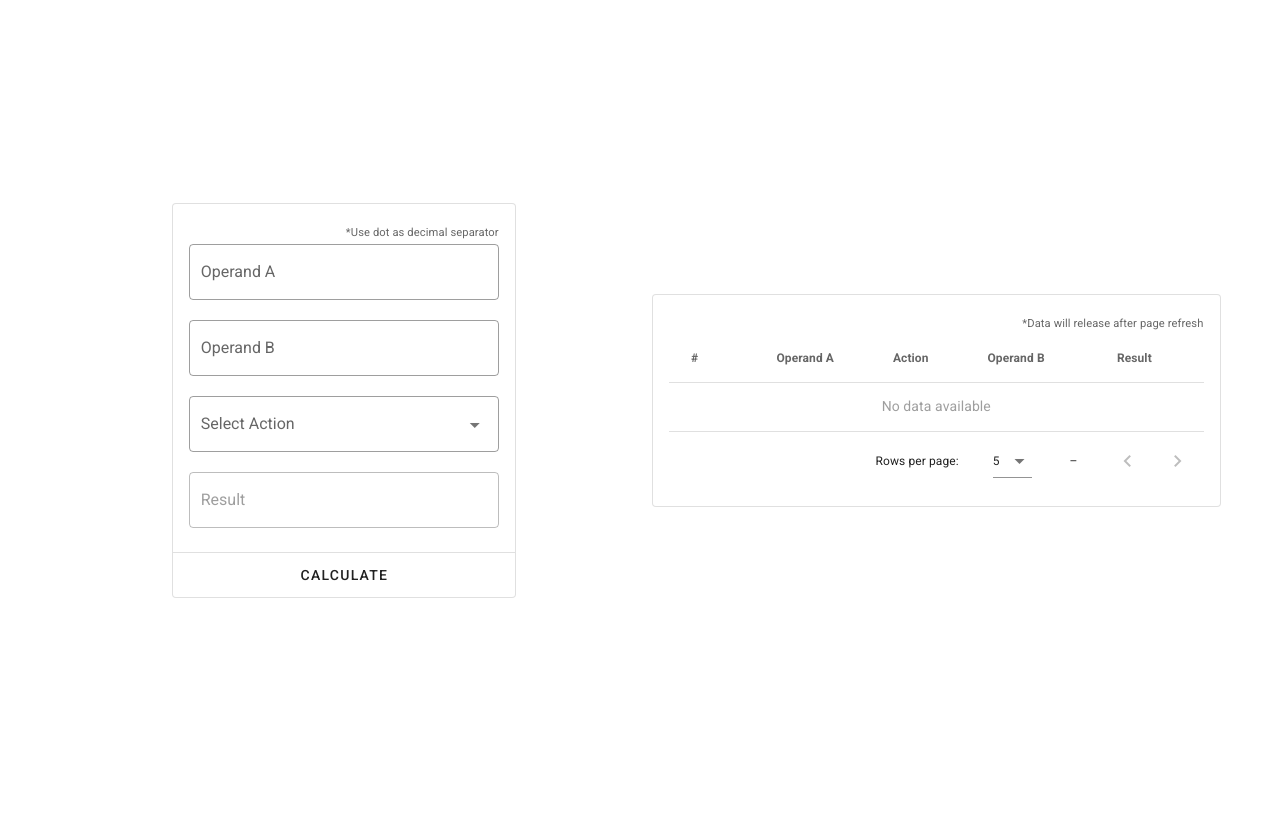
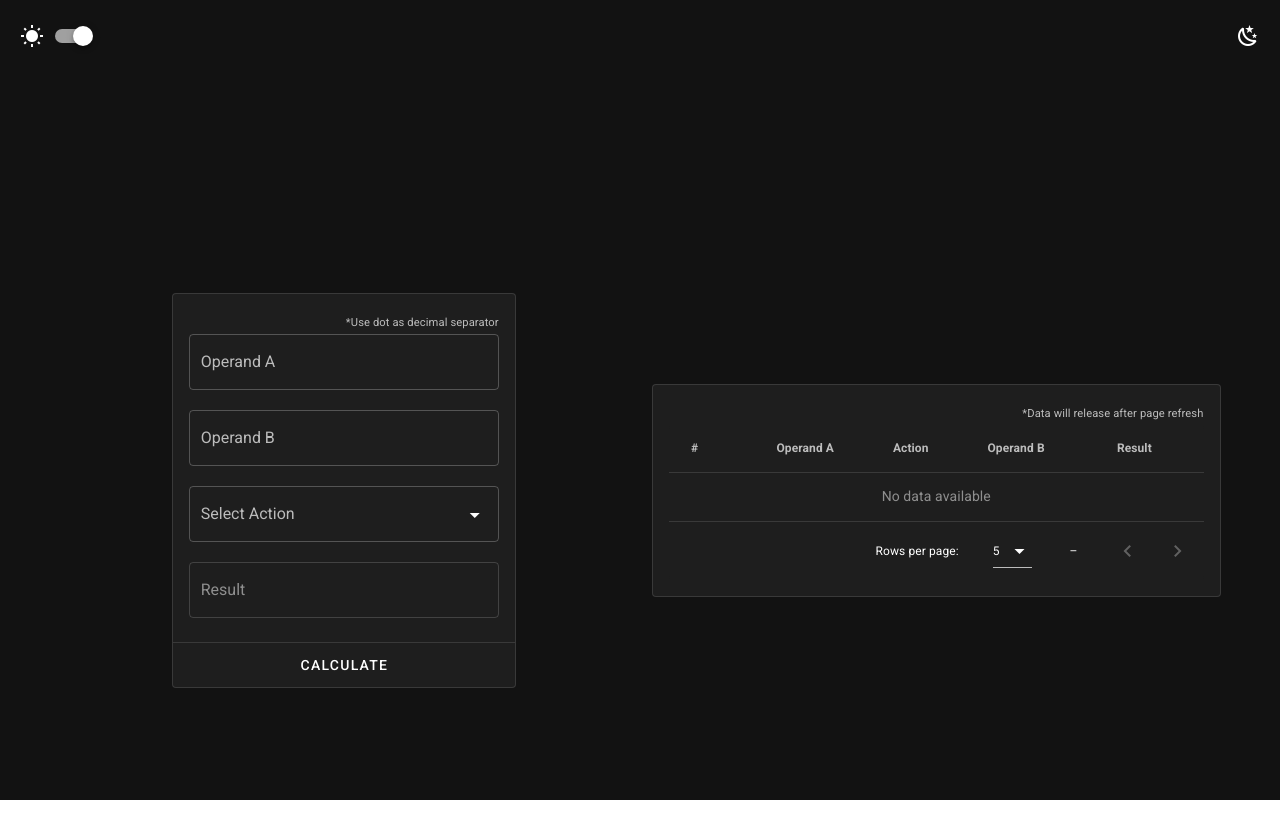
Before and after one commit to lirugo/simple-calc, a Vue app: page / in a window 1280 px wide. Shown: the top 838 px of the page. Before the commit the page ends 800 px from the top, so only its background shows below. Built offline with nearby package versions, Linux system fonts and the light colour scheme.

Commit message:
Added light/dark theme Updated README.md

```diff
--- a/src/App.vue
+++ b/src/App.vue
@@ -1,6 +1,17 @@
 <template>
     <v-app>
         <v-content>
+            <v-container fluid>
+                <template v-if="$vuetify.breakpoint.smAndUp">
+                    <v-switch
+                            color="white"
+                            class="ma-2"
+                            v-model="$vuetify.theme.dark"
+                            append-icon="mdi-weather-night"
+                            prepend-icon="mdi-white-balance-sunny"
+                    />
+                </template>
+            </v-container>
             <calculator/>
         </v-content>
     </v-app>
--- a/src/plugins/vuetify.js
+++ b/src/plugins/vuetify.js
@@ -3,5 +3,7 @@ import Vuetify from 'vuetify/lib';
 
 Vue.use(Vuetify);
 
-export default new Vuetify({
+export default new Vuetify({ theme: {
+        dark: true,
+    },
 });
```
Also changed, not shown: 2 other files (tests, documents, lock files or other folders). Lines whose indentation alone changed are shown as unchanged.
